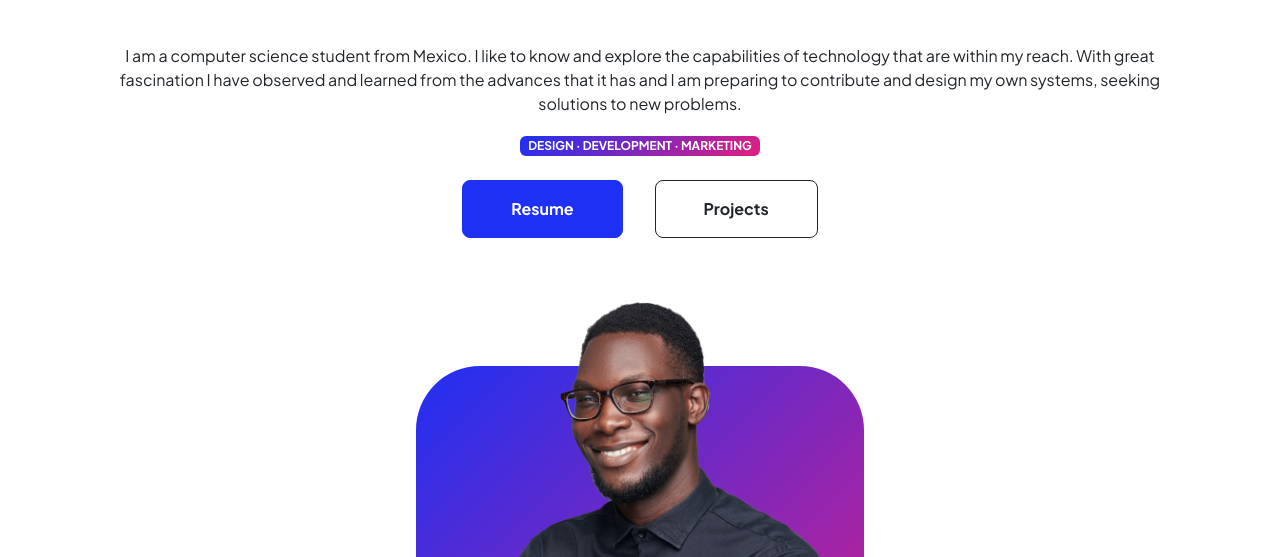
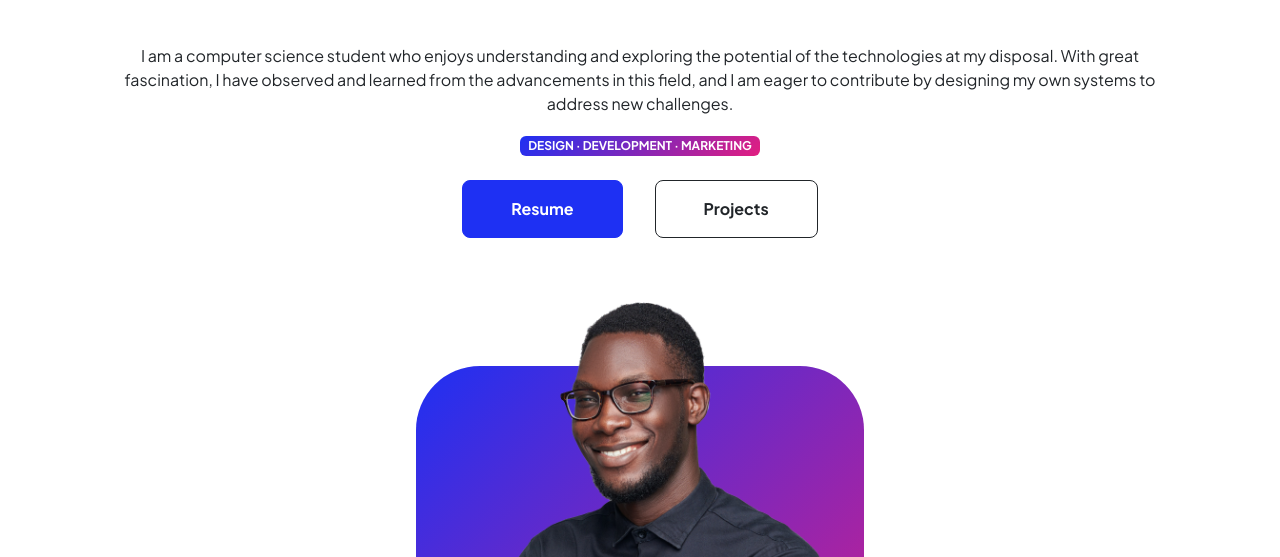
Before and after one commit to Deivid182/elsrdelanoche.github.io, a website: page dist/index.html in a window 1280 px wide. Shown: the part 243-800 px from the top of the page. Drawn offline with nearby package versions, Linux system fonts and the light colour scheme.

Commit message:
Update index.html

```diff
--- a/dist/index.html
+++ b/dist/index.html
@@ -43,7 +43,7 @@
                             <div class="text-center text-xxl-start">
                                 <div class="fs-3 fw-light text-muted">Hello there...</div>
                                 <h1 class="display-3 fw-bolder mb-5"><span class="text-gradient d-inline">I'm Alfredo Bautista</span></h1>
-                                <p>I am a computer science student from Mexico. I like to know and explore the capabilities of technology that are within my reach. With great fascination I have observed and learned from the advances that it has and I am preparing to contribute and design my own systems, seeking solutions to new problems.</p>
+                                <p>I am a computer science student who enjoys understanding and exploring the potential of the technologies at my disposal. With great fascination, I have observed and learned from the advancements in this field, and I am eager to contribute by designing my own systems to address new challenges.</p>
                                 <div class="badge bg-gradient-primary-to-secondary text-white mb-4"><div class="text-uppercase">Design &middot; Development &middot; Marketing</div></div>
                                 <div class="d-grid gap-3 d-sm-flex justify-content-sm-center justify-content-xxl-start mb-3">
                                     <a class="btn btn-primary btn-lg px-5 py-3 me-sm-3 fs-6 fw-bolder" href="resume.html">Resume</a>
```
